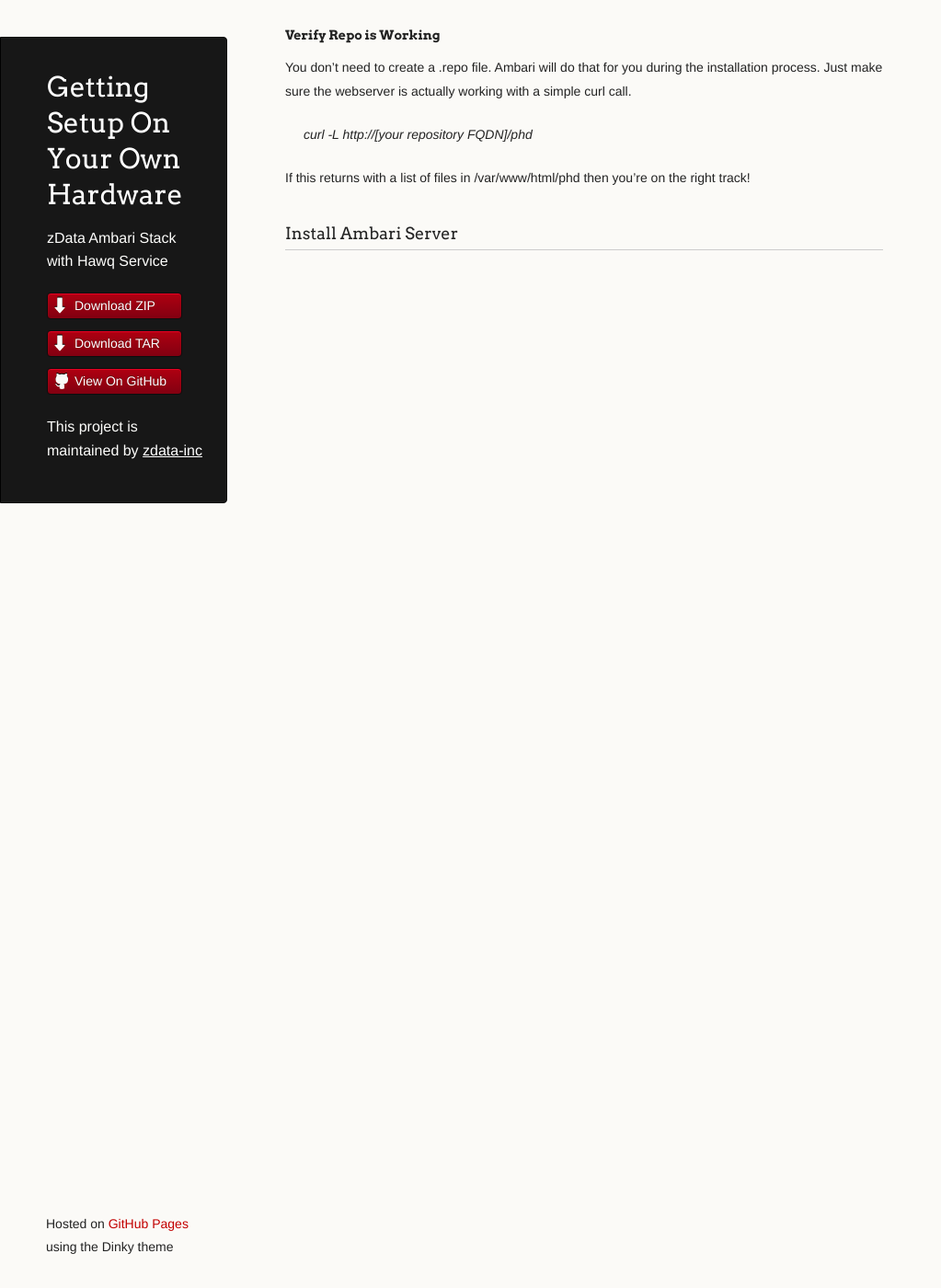
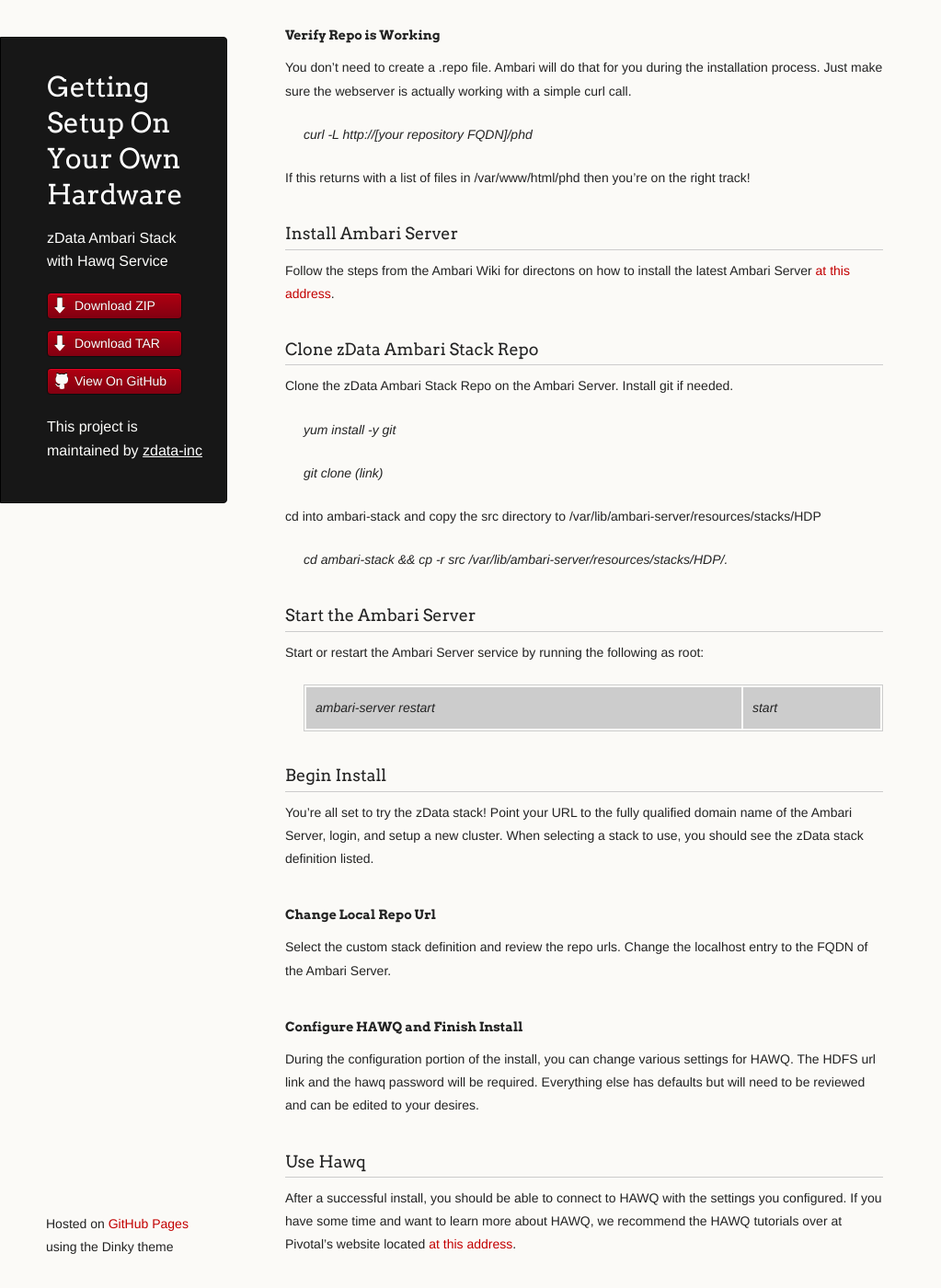
Before and after one commit to zdata-inc/ambari-extensions, a Jekyll site: the page built from getting-setup/on-your-own-hardware.md, in a window 1280 px wide and 1400 px high, scrolled down 1243 px. Shown: the whole window at 92% size, without its empty margins (0-1023 px from the left). Built offline with Jekyll 4.4.1, drawn with Linux system fonts in a browser that asks for light colours; Markdown is read by kramdown in place of the engine named in the settings.

Commit message:
Add more sections to page
Add Install Ambari Server, Clone zData Ambari Stack Repo, Start the Ambari Server,  Begin Install, Use Hawq sections to page.

```diff
--- a/getting-setup/on-your-own-hardware.md
+++ b/getting-setup/on-your-own-hardware.md
@@ -45,3 +45,29 @@
 If this returns with a list of files in /var/www/html/phd then you're on the right track!
 
 ### Install Ambari Server
+Follow the steps from the Ambari Wiki for directons on how to install the latest Ambari Server [at this address](https://cwiki.apache.org/confluence/display/AMBARI/Ambari+User+Guides).
+
+### Clone zData Ambari Stack Repo
+Clone the zData Ambari Stack Repo on the Ambari Server. Install git if needed.
+>yum install -y git
+
+>git clone (link)
+
+cd into ambari-stack and copy the src directory to /var/lib/ambari-server/resources/stacks/HDP
+>cd ambari-stack && cp -r src /var/lib/ambari-server/resources/stacks/HDP/.
+
+### Start the Ambari Server
+Start or restart the Ambari Server service by running the following as root:
+>ambari-server restart|start
+
+### Begin Install
+You're all set to try the zData stack! Point your URL to the fully qualified domain name of the Ambari Server, login, and setup a new cluster. When selecting a stack to use, you should see the zData stack definition listed.
+
+#### Change Local Repo Url
+Select the custom stack definition and review the repo urls. Change the localhost entry to the FQDN of the Ambari Server.
+
+#### Configure HAWQ and Finish Install
+During the configuration portion of the install, you can change various settings for HAWQ. The HDFS url link and the hawq password will be required. Everything else has defaults but will need to be reviewed and can be edited to your desires.
+
+### Use Hawq
+After a successful install, you should be able to connect to HAWQ with the settings you configured. If you have some time and want to learn more about HAWQ, we recommend the HAWQ tutorials over at Pivotal's website located [at this address](http://pivotalhd.docs.pivotal.io/tutorial/getting-started/hawq.html).
```
